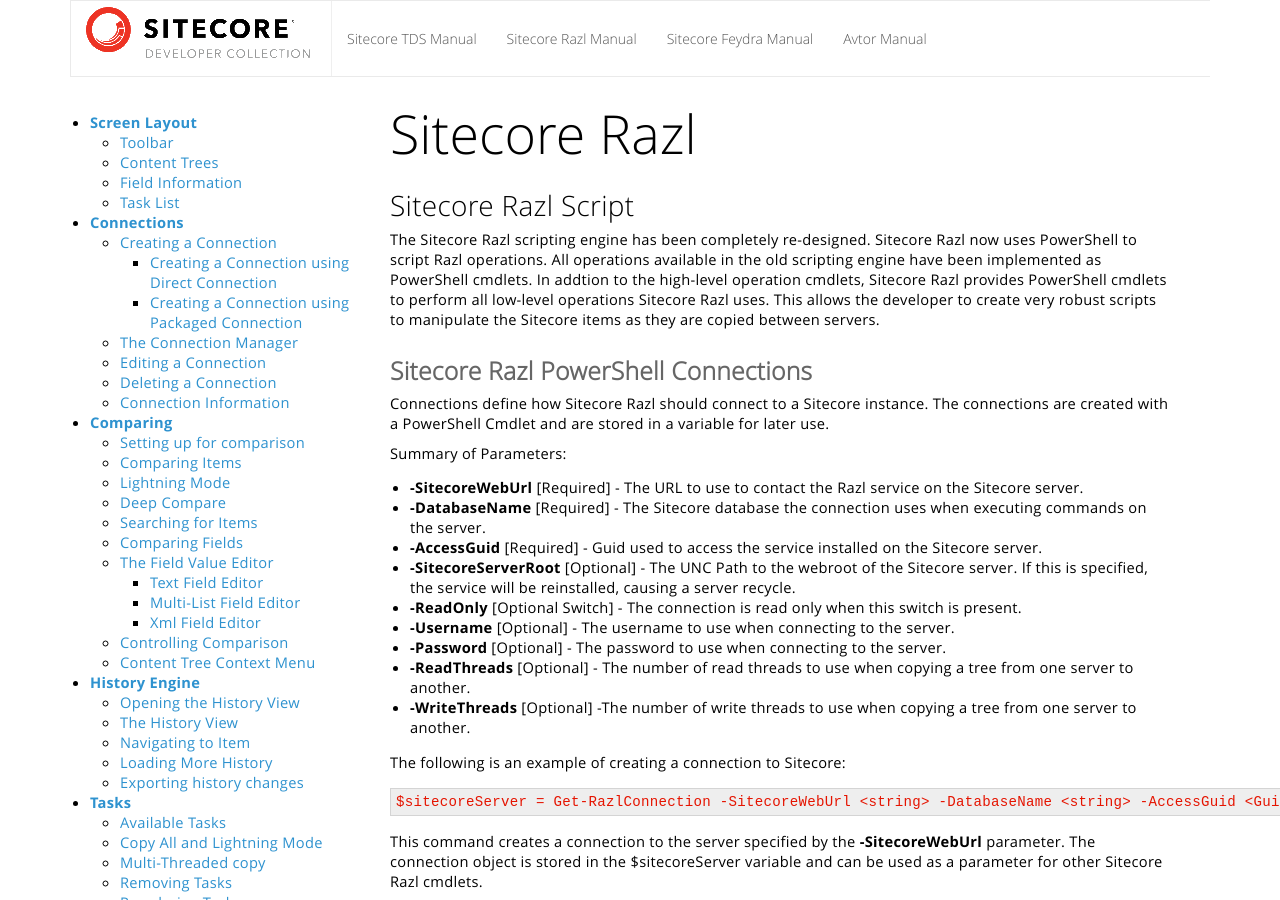
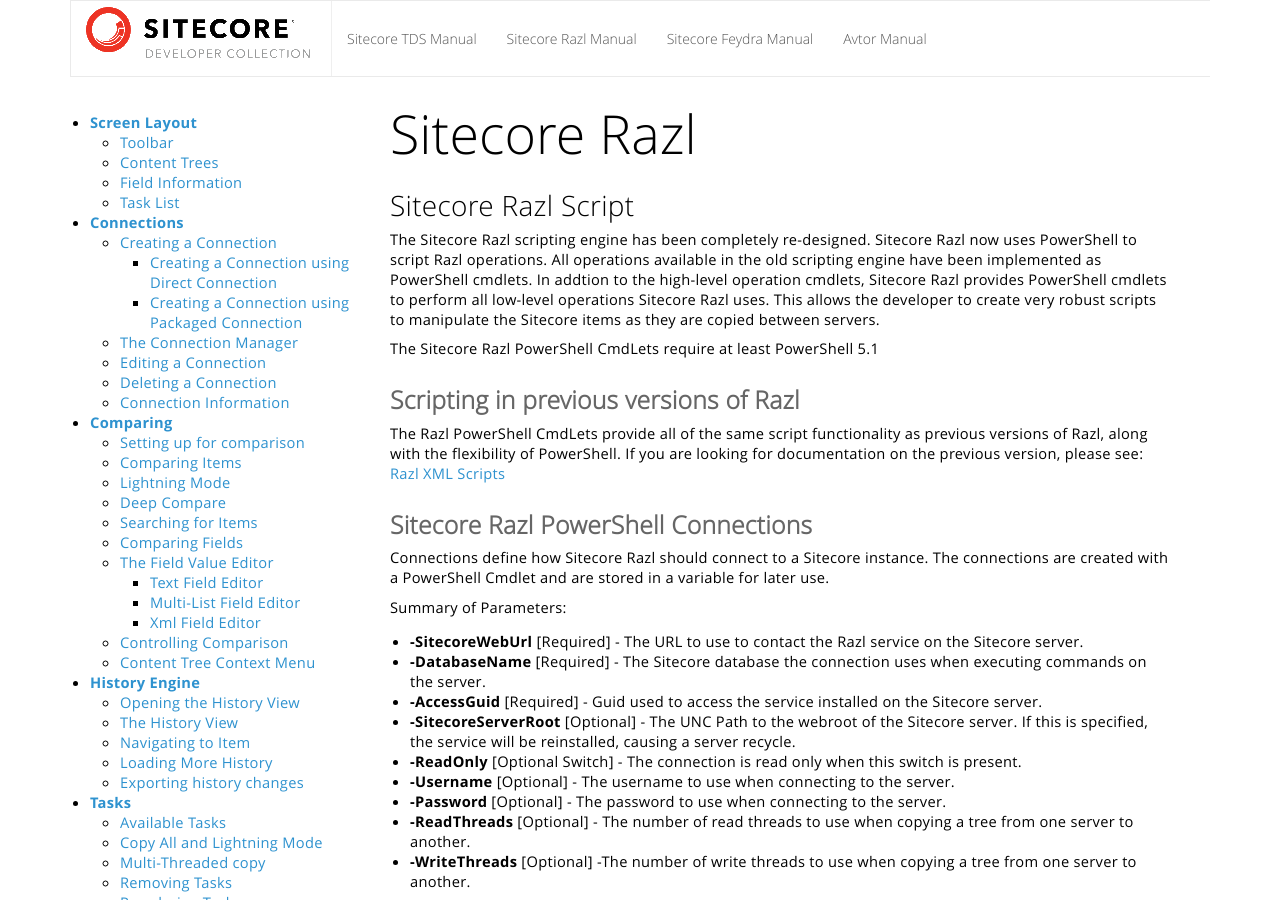
Before and after one commit to HedgehogDevelopment/HedgehogDevelopment.github.io, a Jekyll site: the page built from razl/script.markdown, in a window 1280 px wide and 900 px high. Built offline with Jekyll 4.4.1, drawn with Linux system fonts in a browser that asks for light colours.

Commit message:
Update script documentation

```diff
--- a/razl/script.markdown
+++ b/razl/script.markdown
@@ -6,6 +6,11 @@ layout: RazlLayout
 ## Sitecore Razl Script
 
 The Sitecore Razl scripting engine has been completely re-designed. Sitecore Razl now uses PowerShell to script Razl operations. All operations available in the old scripting engine have been implemented as PowerShell cmdlets. In addtion to the high-level operation cmdlets, Sitecore Razl provides PowerShell cmdlets to perform all low-level operations Sitecore Razl uses. This allows the developer to create very robust scripts to manipulate the Sitecore items as they are copied between servers.
+
+The Sitecore Razl PowerShell CmdLets require at least PowerShell 5.1
+
+### Scripting in previous versions of Razl
+The Razl PowerShell CmdLets provide all of the same script functionality as previous versions of Razl, along with the flexibility of PowerShell. If you are looking for documentation on the previous version, please see: [Razl XML Scripts](./xml_script.html)
 
 ### Sitecore Razl PowerShell Connections
 
```
